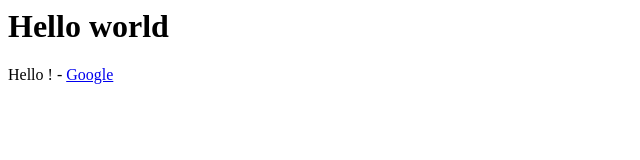
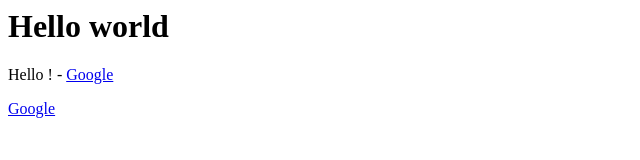
Before and after one commit to davidthurion/vue-js, a plain HTML site: page 02-dom-manipulation/index.html in a window 1280 px wide. Shown: the full height of the page, 0-640 px from the left. Drawn offline with Linux system fonts and the light colour scheme.

Commit message:
:sparkles: Using v-html

```diff
--- a/02-dom-manipulation/index.html
+++ b/02-dom-manipulation/index.html
@@ -12,6 +12,7 @@
     <div id="app">
         <h1 v-once>{{ title }}</h1>
         <p>{{ sayHello() }} - <a v-bind:href="link">Google</a></p>
+        <p v-html="finishedLink"></p>
     </div>
 
     <script>
@@ -19,7 +20,8 @@
             el: '#app',
             data: {
                 title: 'Hello world',
-                link: 'hhtp://google.com'
+                link: 'hhtp://google.com',
+                finishedLink: '<a href="http://google.com">Google</a>'
             },
             methods: {
                 // sayHello: function () {
```
